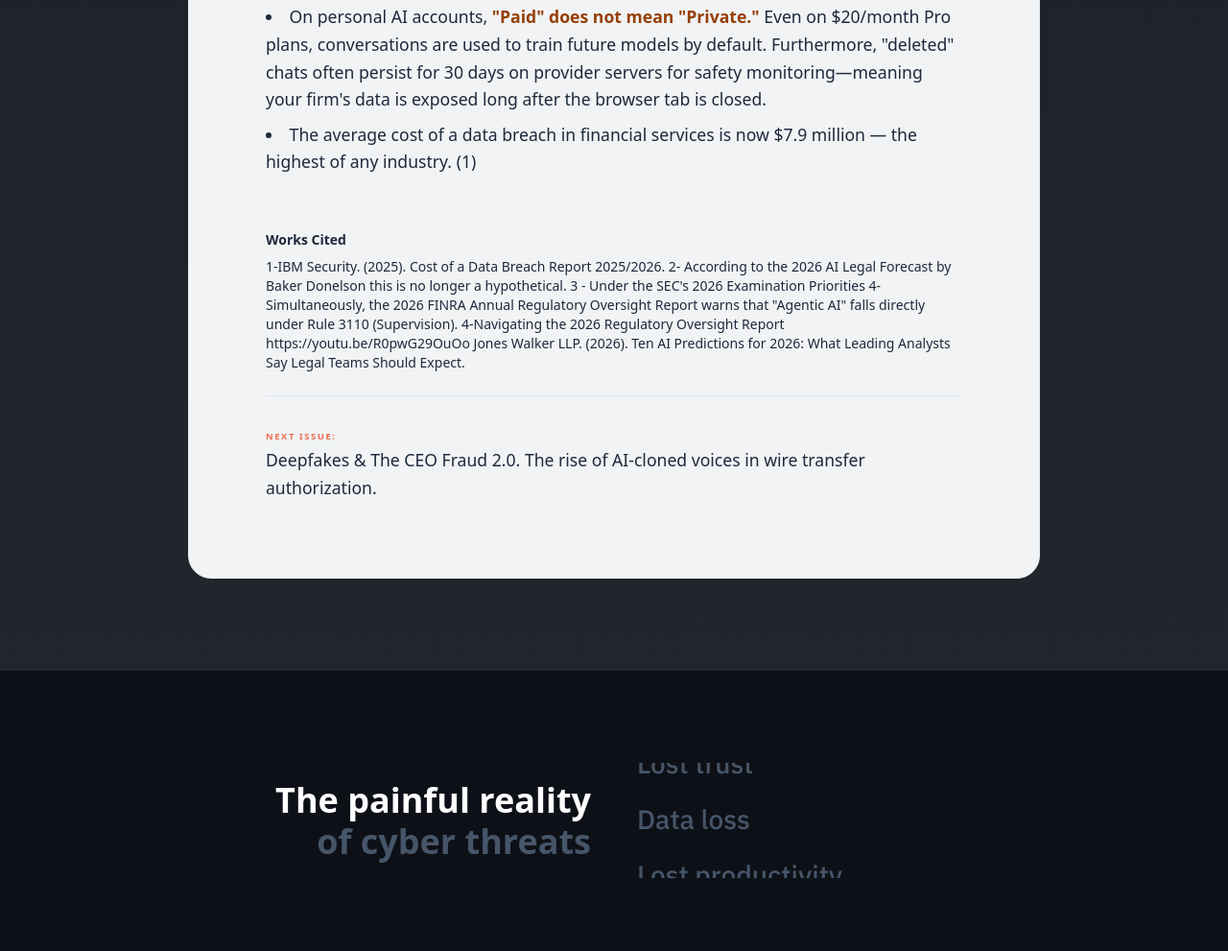
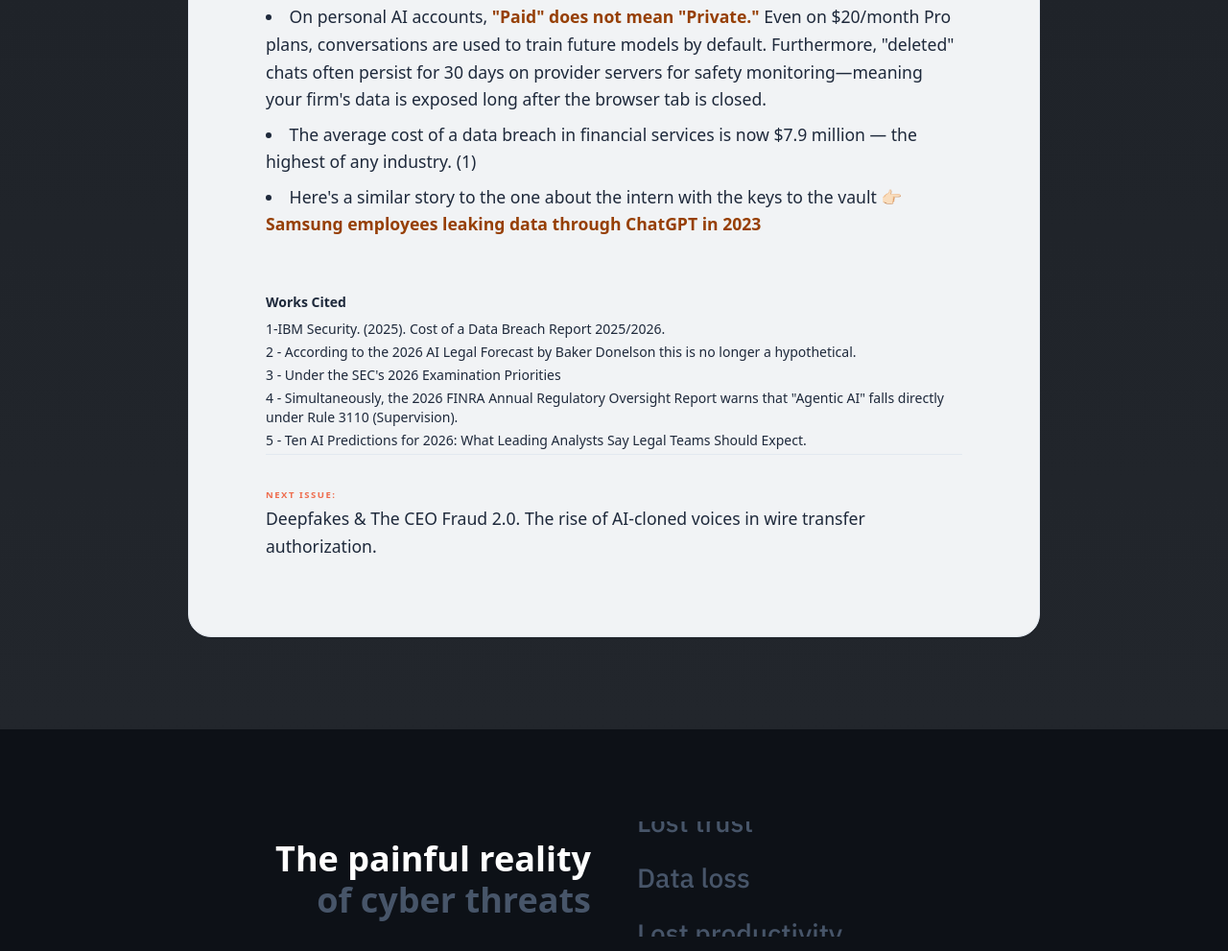
Before and after one commit to GwenCodes/cyber-brief-project-web, a website built with Vite: page index.html in a window 1280 px wide. Shown: the part 4802-5793 px from the top of the page at 96% size. Built offline with nearby package versions, Linux system fonts and the light colour scheme; a web font is replaced by a local one.

Commit message:
Added story link

```diff
--- a/index.html
+++ b/index.html
@@ -335,6 +335,17 @@
                     The average cost of a data breach in financial services is
                     now $7.9 million — the highest of any industry. (1)
                   </li>
+                  <li>
+                    Here's a similar story to the one about the intern with the
+                    keys to the vault 👉🏻
+                    <a
+                      href="https://gizmodo.com/chatgpt-ai-samsung-employees-leak-data-1850307376"
+                      target="_blank"
+                      rel="noopener noreferrer"
+                      class="editorial-bold"
+                      >Samsung employees leaking data through ChatGPT in 2023</a
+                    >
+                  </li>
                 </ul>
                 <br />
                 <br />
@@ -342,16 +353,24 @@
               <p class="mb-2 text-sm">
                 <strong>Works Cited</strong>
               </p>
-              <p class="mb-6 text-sm">
+              <p class="mb-1 text-sm">
                 1-IBM Security. (2025). Cost of a Data Breach Report 2025/2026.
-                2- According to the 2026 AI Legal Forecast by Baker Donelson
-                this is no longer a hypothetical. 3 - Under the SEC's 2026
-                Examination Priorities 4- Simultaneously, the 2026 FINRA Annual
-                Regulatory Oversight Report warns that "Agentic AI" falls
-                directly under Rule 3110 (Supervision). 4-Navigating the 2026
-                Regulatory Oversight Report https://youtu.be/R0pwG29OuOo Jones
-                Walker LLP. (2026). Ten AI Predictions for 2026: What Leading
-                Analysts Say Legal Teams Should Expect.
+              </p>
+              <p class="mb-1 text-sm">
+                2 - According to the 2026 AI Legal Forecast by Baker Donelson
+                this is no longer a hypothetical.
+              </p>
+              <p class="mb-1 text-sm">
+                3 - Under the SEC's 2026 Examination Priorities
+              </p>
+              <p class="mb-1 text-sm">
+                4 - Simultaneously, the 2026 FINRA Annual Regulatory Oversight
+                Report warns that "Agentic AI" falls directly under Rule 3110
+                (Supervision).
+              </p>
+              <p class="mb-1 text-sm">
+                5 - Ten AI Predictions for 2026: What Leading Analysts Say Legal
+                Teams Should Expect.
               </p>
             </section>
 
```
